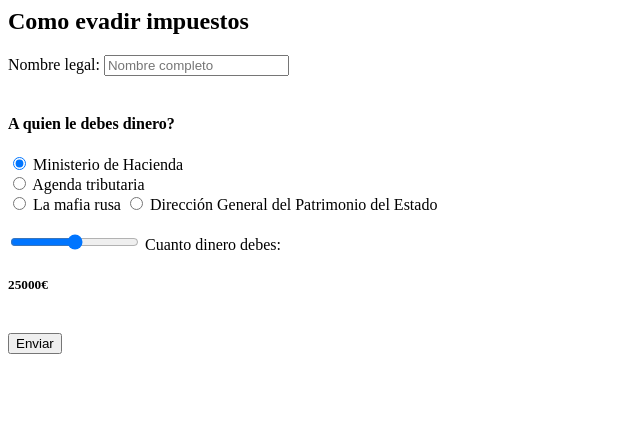
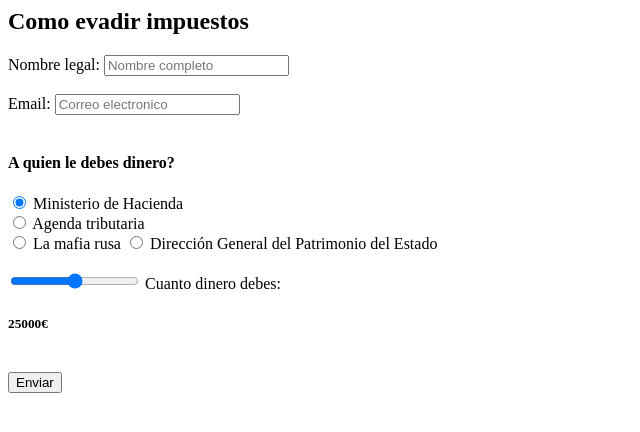
Before and after one commit to gbp12/NicoGonzaPhP, a PHP site: page /views/formularioNico.php in a window 1280 px wide. Shown: the top 432 px of the page, without its empty margins (0-640 px from the left). Run offline with PHP 8.4, Linux system fonts and the light colour scheme.

Commit message:
correo añadido

```diff
--- a/views/formularioNico.php
+++ b/views/formularioNico.php
@@ -4,6 +4,11 @@
         <input type="text" name="formOwner" value="nicolas" hidden>
         <label for="nombre">Nombre legal:</label>
         <input type="text" name="nombre" id="nombre" placeholder="Nombre completo">
+    </div>
+    </br>
+    <div>
+        <label for="correo">Email: </label>
+        <input type="text" name="correo" id="correo" placeholder="Correo electronico">
     </div>
     </br>
     <div>
```
